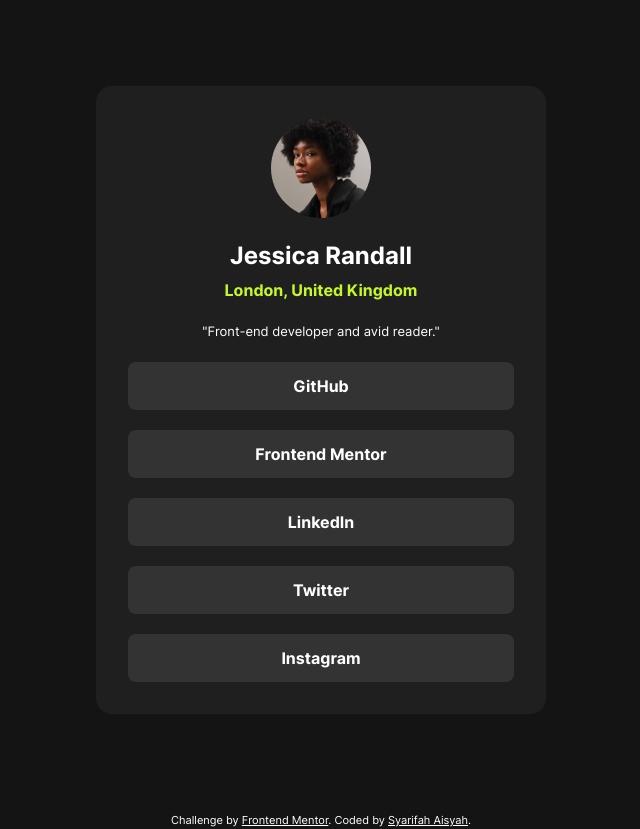
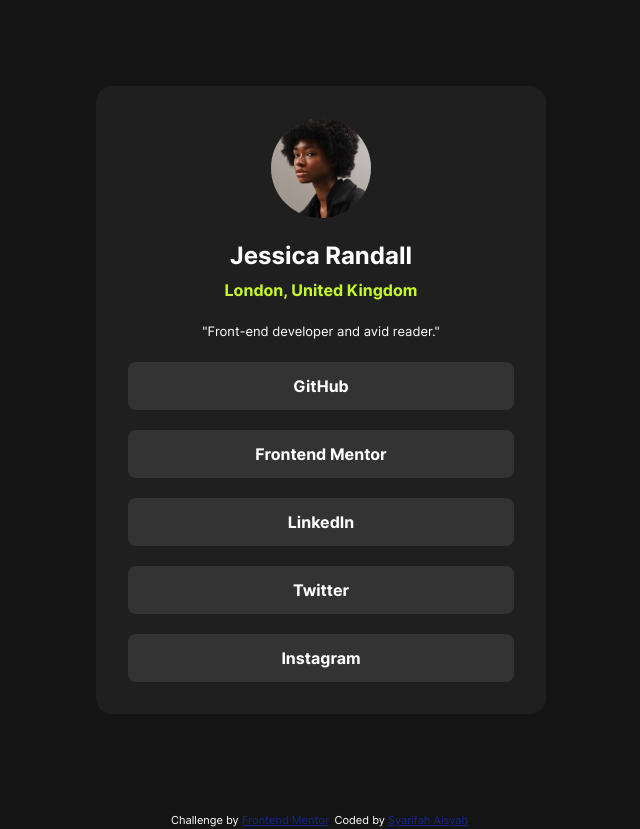
Before and after one commit to syarifasyh1736/social-links-profile, a website: page index.html in a window 1280 px wide. Shown: the whole page, without its empty margins (319-959 px from the left). Drawn offline with Linux system fonts and the light colour scheme; files whose address does not match are found by name.

Commit message:
commit 8

```diff
--- a/index.html
+++ b/index.html
@@ -36,11 +36,11 @@
         </div>
       </div>
     </div>
-    <footer class="text-center text-[11px] bg-[#141414] text-white pt-3">
-      <div>
-        Challenge by <a href="https://www.frontendmentor.io?ref=challenge" target="_blank" class="! text-[hsl(229, 73%, 29%)] underline">Frontend Mentor</a>. Coded by
-        <a href="#" class="! text[hsl(229, 73%, 29%)] underline">Syarifah Aisyah</a>.
-      </div>
+    <footer class="text-center text-[11px] bg-[#141414] pt-3">
+      <span class="text-white">Challenge by</span>
+      <a href="https://www.frontendmentor.io?ref=challenge" target="_blank" class="text-[#142883] underline"> Frontend Mentor</a>.
+      <span class="text-white">Coded by</span>
+      <a href="#" class="text-[#142883] underline">Syarifah Aisyah</a>.
     </footer>
   </body>
 </html>
```
Also changed, not shown: src/output.css.
